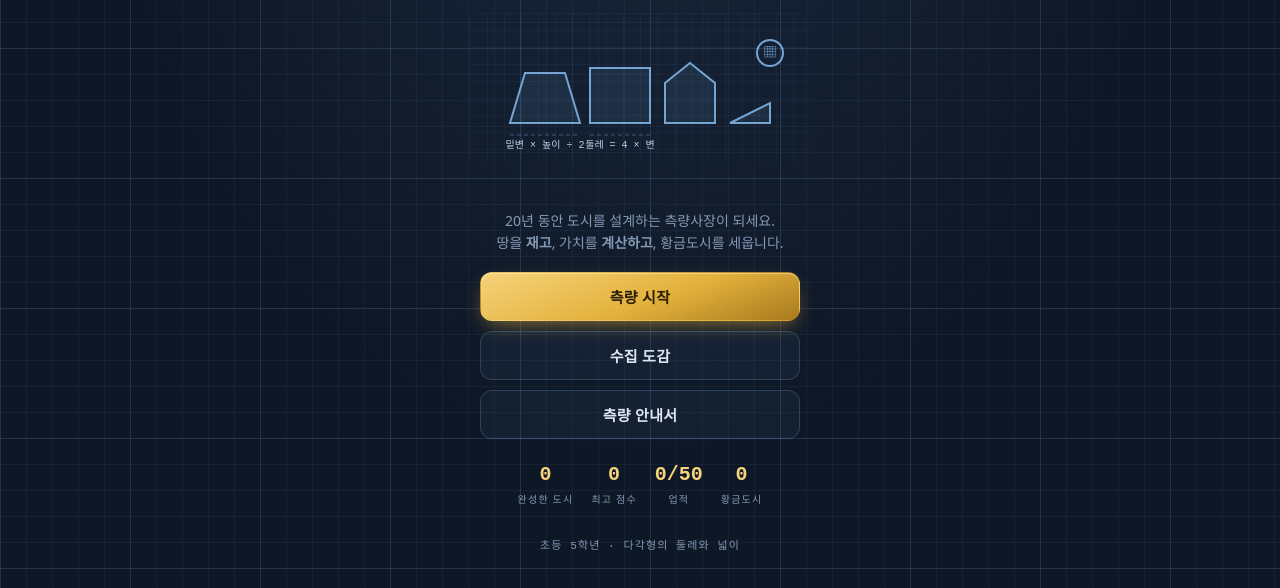
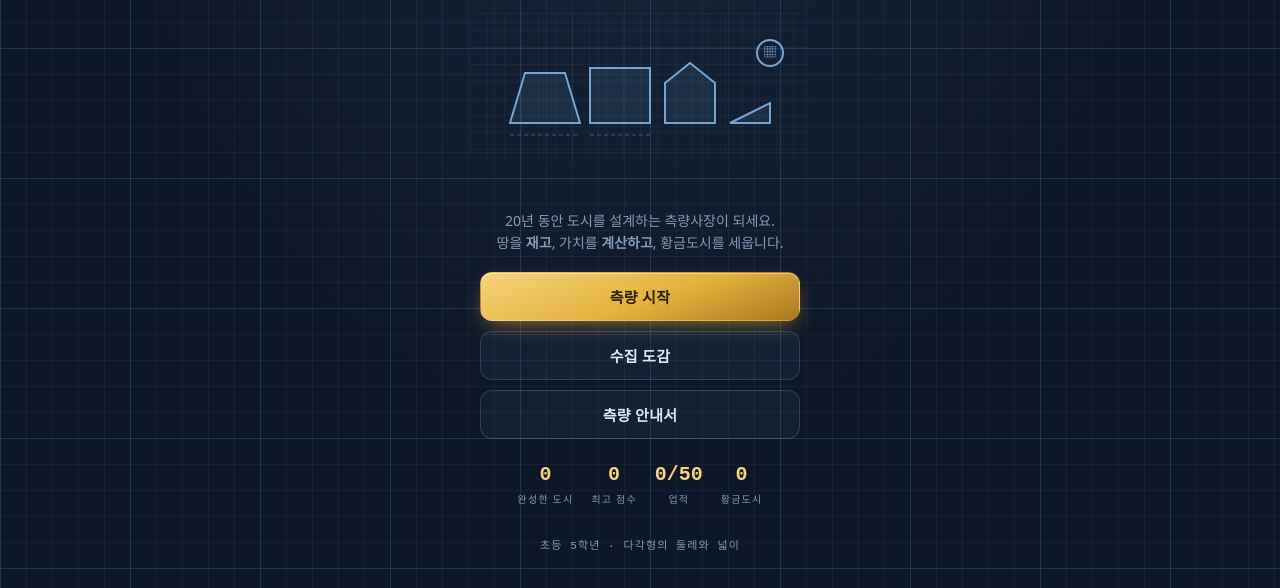
Before and after one commit to So0yeon/city, a plain HTML site: page index.html in a window 1280 px wide. Shown: the part 212-800 px from the top of the page. Drawn offline with Linux system fonts and the light colour scheme; a web font is replaced by a local one.

Commit message:
Update index.html

```diff
--- a/index.html
+++ b/index.html
@@ -1660,9 +1660,7 @@ function buildTitleBlueprint(){
     <polygon points="195,110 245,110 245,70 220,50 195,70" fill="${f}" stroke="${c}" stroke-width="2"/>
     <polygon points="260,110 300,90 300,110" fill="${f}" stroke="${c}" stroke-width="2"/>
     <line x1="40" y1="122" x2="110" y2="122" stroke="${d}" stroke-dasharray="4 3"/>
-    <text x="75" y="135" fill="#CFE0F2" font-family="monospace" font-size="10" text-anchor="middle">밑변 × 높이 ÷ 2</text>
     <line x1="120" y1="122" x2="180" y2="122" stroke="${d}" stroke-dasharray="4 3"/>
-    <text x="150" y="135" fill="#CFE0F2" font-family="monospace" font-size="10" text-anchor="middle">둘레 = 4 × 변</text>
     <circle cx="300" cy="40" r="13" fill="none" stroke="${c}" stroke-width="2"/>
     <text x="300" y="44" fill="${c}" font-family="monospace" font-size="14" text-anchor="middle">▦</text>
   </svg>`;
```
